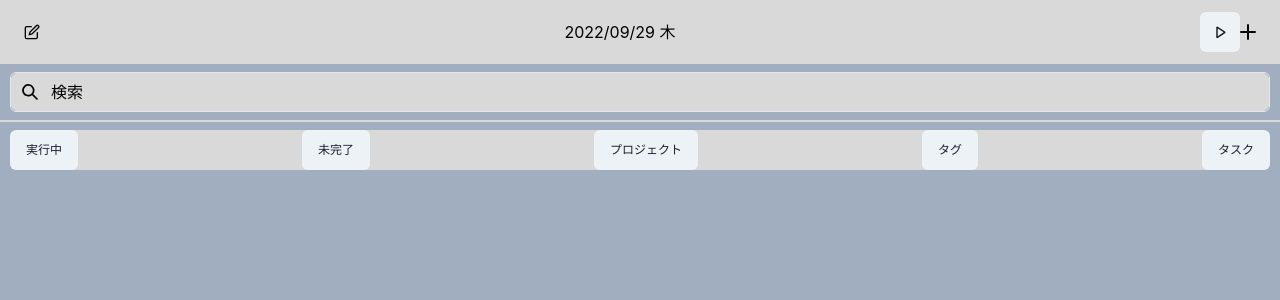
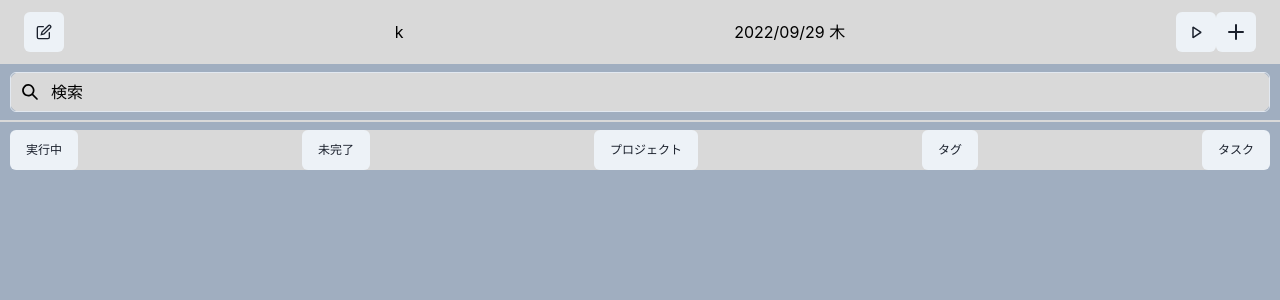
Before and after one commit to fumontr/task-fast, a Next.js app in the folder app/: page / in a window 1280 px wide. Shown: the top 300 px of the page. Built offline with nearby package versions, Linux system fonts and the light colour scheme.

Commit message:
:recycle: update Icon to IconButton

```diff
--- a/app/src/components/Header.tsx
+++ b/app/src/components/Header.tsx
@@ -14,11 +14,11 @@ export const TaskFastHeader = () => {
       bg="brand.background.default"
       color="black"
     >
-      <EditIcon w={4} h={4} />
+      <IconButton aria-label="edit-task-list" icon={<EditIcon />} />k
       <Flex>{today}</Flex>
       <Flex alignItems="center">
         <IconButton aria-label="start-task-icon" icon={<VscDebugStart />} />
-        <AddIcon w={4} h={4} />
+        <IconButton aria-label="add-task-icon" icon={<AddIcon />} />
       </Flex>
     </Flex>
   )
```
